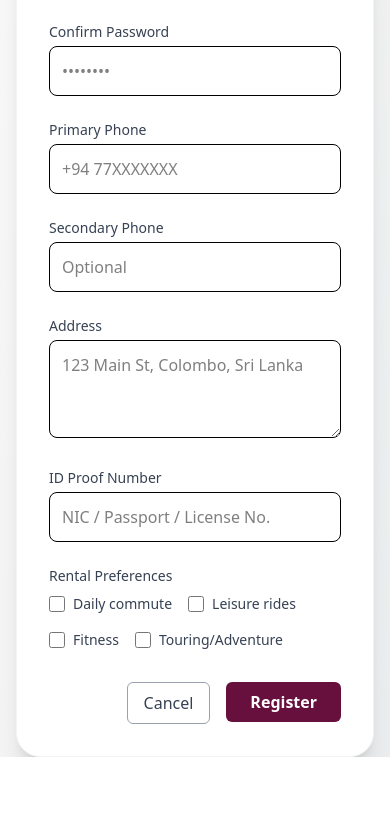
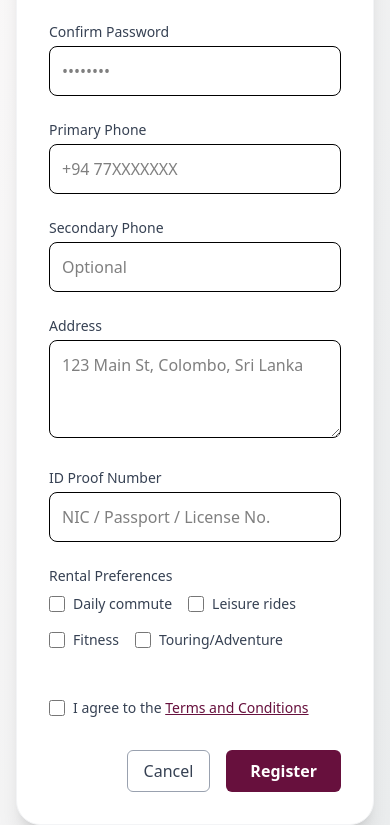
Before and after one commit to kaneswaranJalani/final-project, a React (Vite) app in the folder front-end/: page /UserRegister in a window 390 px wide. Shown: the part 559-1384 px from the top of the page. Before the commit the page ends 1316 px from the top, so only its background shows below. Built offline with nearby package versions, Linux system fonts and the light colour scheme.

Commit message:
front-end nine commit

```diff
--- a/front-end/src/pages/Home.jsx
+++ b/front-end/src/pages/Home.jsx
@@ -12,7 +12,7 @@ const Home = () => {
 
   useEffect(() => {
     const timer = setInterval(() => {
-      const eventDate = new Date('2024-06-15T00:00:00').getTime();
+      const eventDate = new Date('2026-06-15T00:00:00').getTime();
       const now = new Date().getTime();
       const distance = eventDate - now;
 
--- a/front-end/src/pages/PartnerRegister.jsx
+++ b/front-end/src/pages/PartnerRegister.jsx
@@ -1,5 +1,7 @@
 import React, { useState } from 'react';
 import { useNavigate } from 'react-router-dom';
+import { Link } from "react-router-dom";
+
 
 // Reusable input field
 const InputField = ({ label, type = "text", name, value, onChange, required = false }) => (
--- a/front-end/src/pages/Payment.jsx
+++ b/front-end/src/pages/Payment.jsx
@@ -8,9 +8,9 @@ const Payment = () => {
       <div className="max-w-3xl mx-auto">
         {/* Header */}
         <div className="text-center mb-10">
-          <div className="inline-flex items-center justify-center bg-[#67103d] text-white p-3 rounded-full mb-4">
+          {/* <div className="inline-flex items-center justify-center bg-[#67103d] text-white p-3 rounded-full mb-4">
             <FaBicycle className="text-xl" />
-          </div>
+          </div> */}
           <h1 className="text-3xl font-bold text-gray-900 mb-2">Complete Your Rental</h1>
           <p className="text-gray-500">Secure payment processed with encryption</p>
         </div>
--- a/front-end/src/pages/UserRegister.jsx
+++ b/front-end/src/pages/UserRegister.jsx
@@ -1,6 +1,5 @@
 import React, { useState } from "react";
-import { useNavigate } from "react-router-dom";
-import { Link } from "react-router-dom";
+import { useNavigate, Link } from "react-router-dom";
 
 const UserRegister = () => {
   const navigate = useNavigate();
@@ -16,6 +15,8 @@ const UserRegister = () => {
     idProof: "",
     rentalPreferences: [],
   });
+
+  const [agreeTerms, setAgreeTerms] = useState(false);
 
   const handleChange = (e) => {
     const { name, value } = e.target;
@@ -33,16 +34,17 @@ const UserRegister = () => {
   const handleSubmit = (e) => {
     e.preventDefault();
 
-    // Password match validation (optional)
     if (form.password !== form.confirmPassword) {
       alert("Passwords do not match!");
       return;
     }
 
-    // Normally you’d send the form to the backend here
+    if (!agreeTerms) {
+      alert("You must agree to the Terms and Conditions to proceed.");
+      return;
+    }
+
     console.log("User Registered:", form);
-
-    // Navigate to success page
     navigate("/SuccessfulRegister");
   };
 
@@ -171,7 +173,6 @@ const UserRegister = () => {
             />
           </div>
 
-          {/* Preferences */}
           <div className="md:col-span-2">
             <label className="block text-sm font-medium text-gray-700 mb-2">
               Rental Preferences
@@ -191,6 +192,25 @@ const UserRegister = () => {
               ))}
             </div>
           </div>
+
+          {/* Terms & Conditions */}
+          <div className="md:col-span-2 mt-6">
+            <label className="flex items-center space-x-2 text-sm text-gray-700">
+              <input
+                type="checkbox"
+                checked={agreeTerms}
+                onChange={(e) => setAgreeTerms(e.target.checked)}
+                className="h-4 w-4 text-[#67103d] border-gray-300 rounded focus:ring-[#67103d]"
+                required
+              />
+              <span>
+                I agree to the{" "}
+                <Link to="/terms" className="text-[#67103d] underline hover:text-[#50052c]">
+                  Terms and Conditions
+                </Link>
+              </span>
+            </label>
+          </div>
         </div>
 
         {/* Buttons */}
@@ -202,14 +222,12 @@ const UserRegister = () => {
           >
             Cancel
           </button>
-          <Link to="/SuccessfulRegister">
           <button
             type="submit"
             className="px-6 py-2 rounded-md bg-[#67103d] text-white hover:bg-[#50052c] transition font-semibold"
           >
             Register
           </button>
-          </Link>
         </div>
       </form>
     </div>
```
Also changed, not shown: 1 other file (tests, documents, lock files or other folders).
